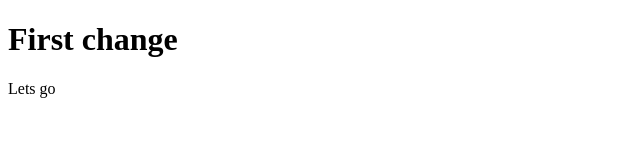
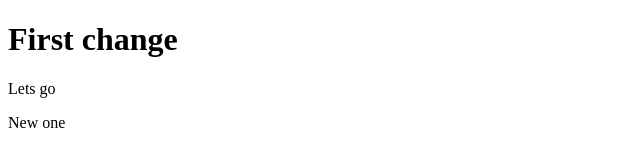
Before and after one commit to miki815/groupProject, a plain HTML site: page index.html in a window 1280 px wide. Shown: the full height of the page, 0-640 px from the left. Drawn offline with Linux system fonts and the light colour scheme.

Commit message:
Update index.html

```diff
--- a/index.html
+++ b/index.html
@@ -6,5 +6,6 @@
 <body>
   <h1>First change</h1>
   <p>Lets go</p>
+  <p>New one</p>
 </body>
 </html>
```
